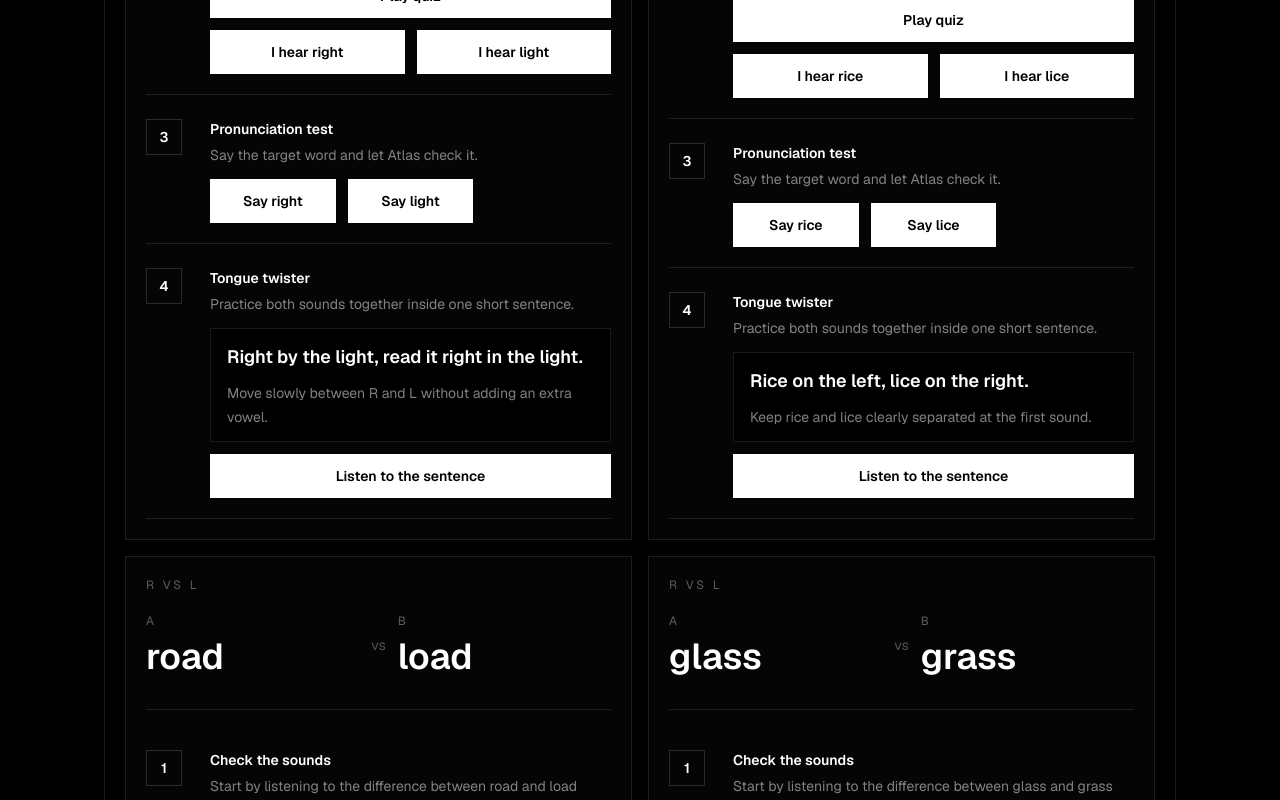
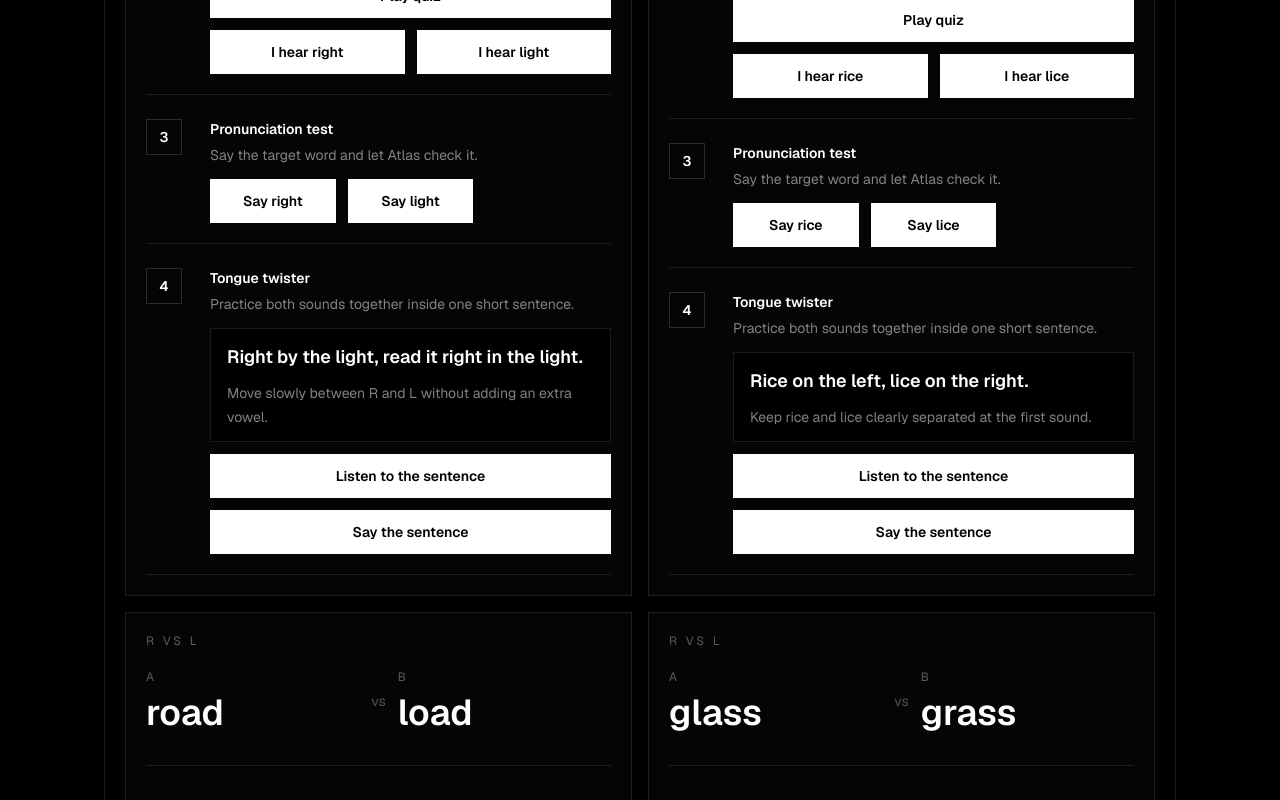
Before and after one commit to KulafuAcademy/ATLAS, a Next.js app: page / in a window 1280 px wide. Shown: the part 2480-3280 px from the top of the page. Built offline with nearby package versions, Linux system fonts and the light colour scheme.

Commit message:
say the sentence for tongue twisters

```diff
--- a/components/training/MinimalPairTrainer.tsx
+++ b/components/training/MinimalPairTrainer.tsx
@@ -114,6 +114,11 @@ const trainerCopy = {
     couldNotRecognize: (word: string) =>
       `I could not recognize "${word}". Try again.`,
     checkCouldNotStart: "Pronunciation check could not start. Try again.",
+    speakTongueTwister: "Say the sentence",
+    sayTongueTwister: "Say the whole sentence. AI will check what it hears.",
+    tongueTwisterCorrect: "Correct. Perfect sentence.",
+    tongueTwisterRetry: (heardText: string) =>
+      `Try again. Heard: "${heardText}"`,
   },
   ja: {
     firstTraining: "最初のトレーニング",
@@ -155,6 +160,11 @@ const trainerCopy = {
       `「${word}」として認識できませんでした。もう一度試してください。`,
     checkCouldNotStart:
       "発音チェックを開始できませんでした。もう一度試してください。",
+    speakTongueTwister: "文を発音する",
+    sayTongueTwister: "文全体を発音してください。聞き取れたら判定します。",
+    tongueTwisterCorrect: "正解です。完璧です。",
+    tongueTwisterRetry: (heardText: string) =>
+      `もう一度。聞こえた文: "${heardText}"`,
   },
 };
 
@@ -219,6 +229,11 @@ function PairPracticeCard({
   const [activeQuiz, setActiveQuiz] = useState<ActiveQuiz>(null);
   const [aiCheckTarget, setAiCheckTarget] = useState<string | null>(null);
   const [cardFeedback, setCardFeedback] = useState<CardFeedback>(null);
+  const [isTongueTwisterChecking, setIsTongueTwisterChecking] = useState(false);
+  const tongueTwisterRunIdRef = useRef(0);
+  const tongueTwisterRecognitionRef = useRef<BrowserSpeechRecognition | null>(
+    null,
+  );
   const speechRecognitionRunIdRef = useRef(0);
   const speechRecognitionRef = useRef<BrowserSpeechRecognition | null>(null);
   const tongueTwister = getTongueTwister(pair);
@@ -229,6 +244,11 @@ function PairPracticeCard({
       speechRecognitionRef.current?.abort();
       speechRecognitionRef.current = null;
       setAiCheckTarget(null);
+
+      tongueTwisterRunIdRef.current += 1;
+      tongueTwisterRecognitionRef.current?.abort();
+      tongueTwisterRecognitionRef.current = null;
+      setIsTongueTwisterChecking(false);
     }
 
     window.addEventListener(stopPronunciationCheckEvent, stopRecognition);
@@ -432,6 +452,102 @@ function PairPracticeCard({
     }
   }
 
+  function startTongueTwisterCheck() {
+    const SpeechRecognitionConstructor =
+      window.SpeechRecognition ?? window.webkitSpeechRecognition;
+
+    if (!SpeechRecognitionConstructor) {
+      playIncorrectSound();
+      showFeedback("tongueTwister", "error", copy.pronunciationUnsupported);
+      return;
+    }
+
+    // Stop any other running check (pronunciation or other cards) and playback.
+    window.dispatchEvent(new Event(stopPronunciationCheckEvent));
+    window.speechSynthesis?.cancel();
+
+    const targetSentence = tongueTwister.text;
+    const recognition = new SpeechRecognitionConstructor();
+    const runId = tongueTwisterRunIdRef.current + 1;
+
+    recognition.lang = "en-US";
+    recognition.continuous = false;
+    recognition.interimResults = false;
+    recognition.maxAlternatives = 1;
+    tongueTwisterRunIdRef.current = runId;
+    tongueTwisterRecognitionRef.current = recognition;
+    setIsTongueTwisterChecking(true);
+    showFeedback("tongueTwister", "neutral", copy.sayTongueTwister);
+
+    function finish() {
+      setIsTongueTwisterChecking(false);
+      tongueTwisterRecognitionRef.current = null;
+    }
+
+    recognition.onresult = (event) => {
+      if (tongueTwisterRunIdRef.current !== runId) return;
+
+      const heardText = getSpeechRecognitionTranscripts(event)[0] ?? "";
+
+      if (!normalizeRecognizedText(heardText)) {
+        playIncorrectSound();
+        showFeedback("tongueTwister", "error", copy.couldNotHear);
+        finish();
+        return;
+      }
+
+      // Exact match only: the whole sentence must match word for word.
+      const isCorrect =
+        normalizeRecognizedText(heardText) ===
+        normalizeRecognizedText(targetSentence);
+
+      if (isCorrect) {
+        playCorrectSound();
+        showFeedback("tongueTwister", "success", copy.tongueTwisterCorrect);
+      } else {
+        playIncorrectSound();
+        showFeedback(
+          "tongueTwister",
+          "error",
+          copy.tongueTwisterRetry(heardText),
+        );
+      }
+
+      finish();
+    };
+
+    recognition.onerror = () => {
+      if (tongueTwisterRunIdRef.current !== runId) return;
+
+      playIncorrectSound();
+      showFeedback("tongueTwister", "error", copy.couldNotHear);
+      finish();
+    };
+
+    recognition.onnomatch = () => {
+      if (tongueTwisterRunIdRef.current !== runId) return;
+
+      playIncorrectSound();
+      showFeedback("tongueTwister", "error", copy.couldNotHear);
+      finish();
+    };
+
+    recognition.onend = () => {
+      if (tongueTwisterRunIdRef.current === runId) {
+        finish();
+      }
+    };
+
+    try {
+      recognition.start();
+    } catch {
+      if (tongueTwisterRunIdRef.current !== runId) return;
+
+      playIncorrectSound();
+      showFeedback("tongueTwister", "error", copy.checkCouldNotStart);
+      finish();
+    }
+  }
   return (
     <article className="flex min-h-56 flex-col justify-between border border-white/10 bg-white/[0.02] p-5 transition hover:border-white/30">
       <div className="space-y-5">
@@ -523,6 +639,14 @@ function PairPracticeCard({
           >
             {copy.listenTongueTwister}
           </ActionButton>
+          <ActionButton
+            intent="primary"
+            disabled={isTongueTwisterChecking}
+            onClick={startTongueTwisterCheck}
+          >
+            {copy.speakTongueTwister}
+          </ActionButton>
+          {isTongueTwisterChecking ? <MicLevelMeter /> : null}
         </TestGroup>
       </div>
     </article>
```
